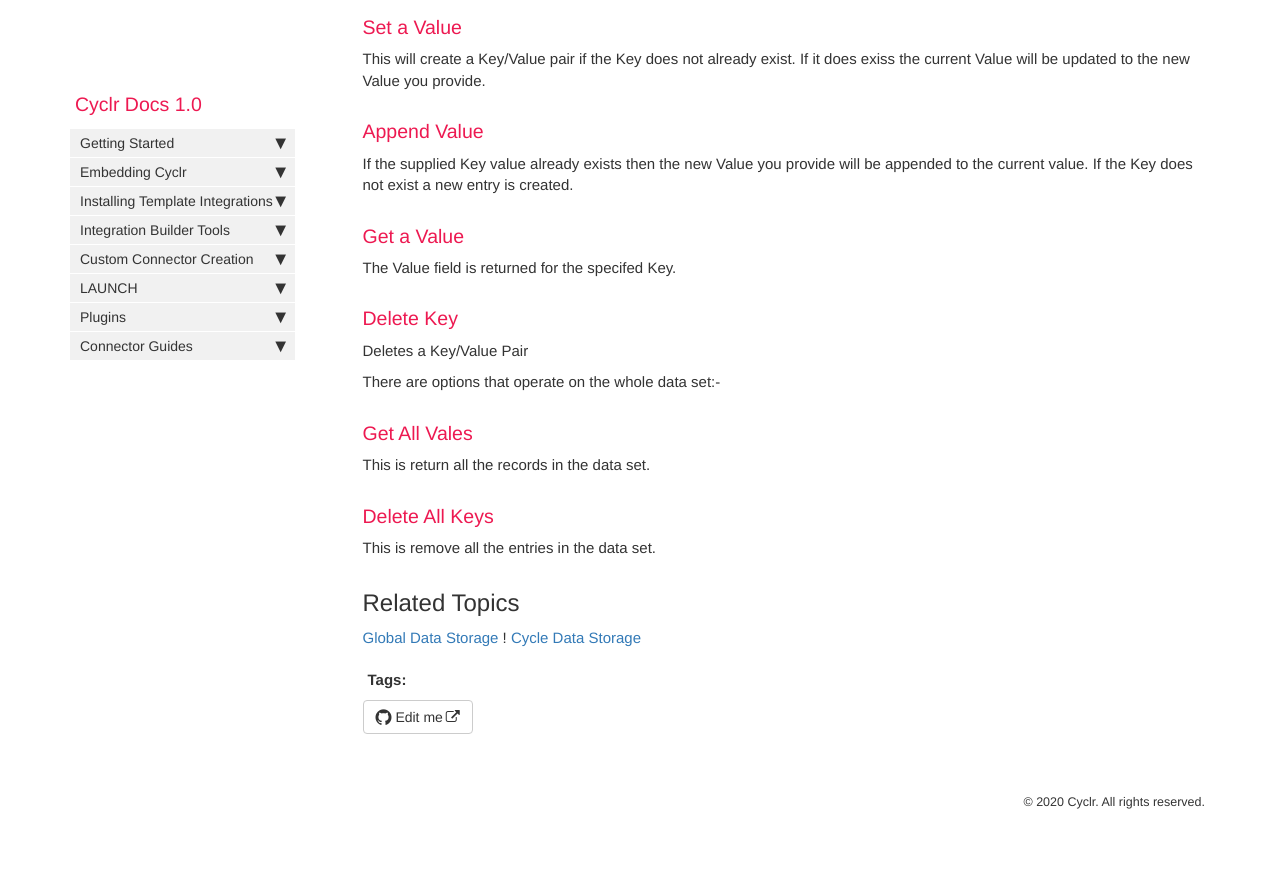
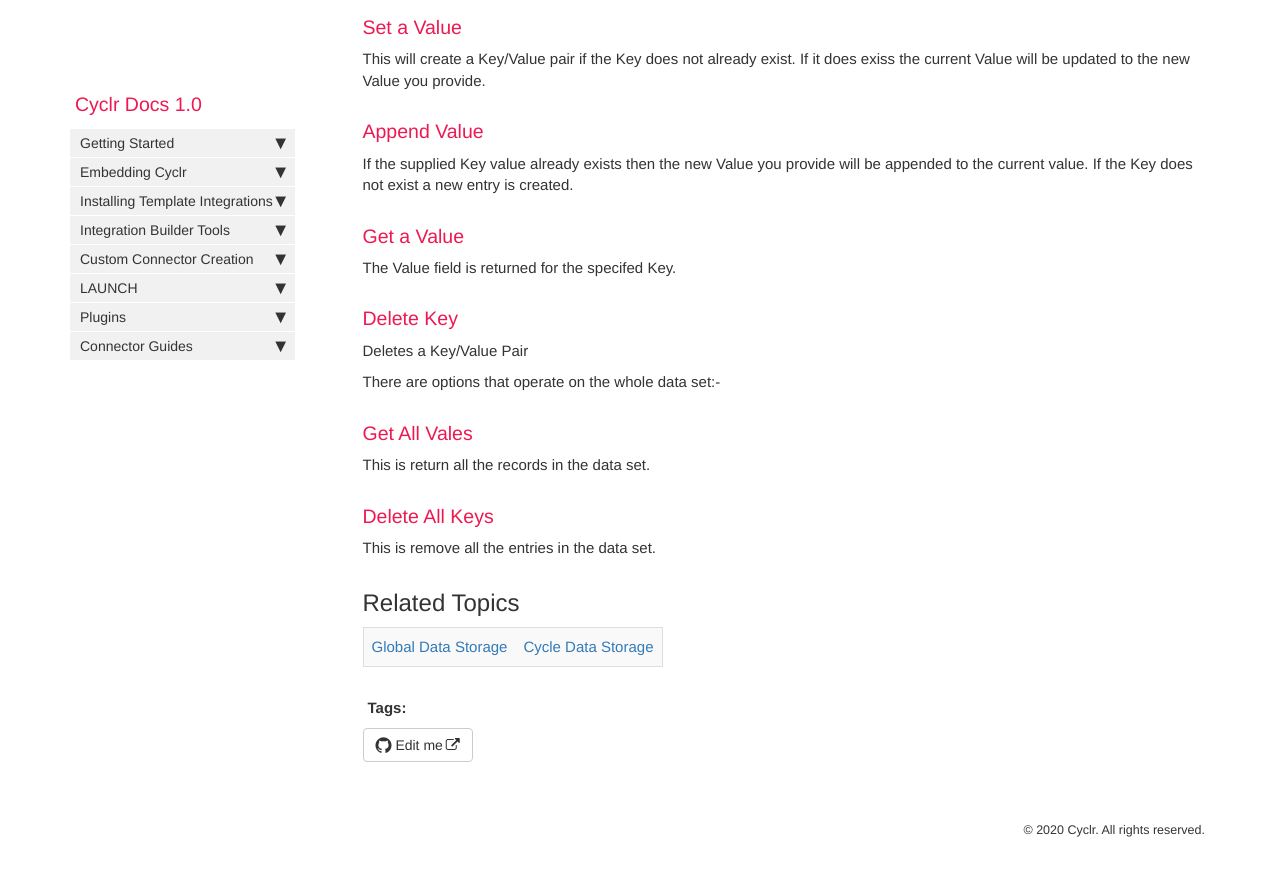
Before and after one commit to sneakysneak/docs, a Jekyll site: the page built from pages/utiltiy-connectors/data-storage-usage.md, in a window 1280 px wide and 900 px high, scrolled down 535 px. Shown: the top 876 px of the window. Built offline with Jekyll 4.4.1, drawn with Linux system fonts in a browser that asks for light colours; nearby versions of some CDN libraries; comment, search, counter and statistics services are not loaded.

```diff
--- a/pages/utiltiy-connectors/data-storage-usage.md
+++ b/pages/utiltiy-connectors/data-storage-usage.md
@@ -32,4 +32,4 @@ This is remove all the entries in the data set.
 
 ## Related Topics
 
-[Global Data Storage](./global-data-storage) ! [Cycle Data Storage](./cycle-data-storage)
+[Global Data Storage](./global-data-storage) | [Cycle Data Storage](./cycle-data-storage)
```
